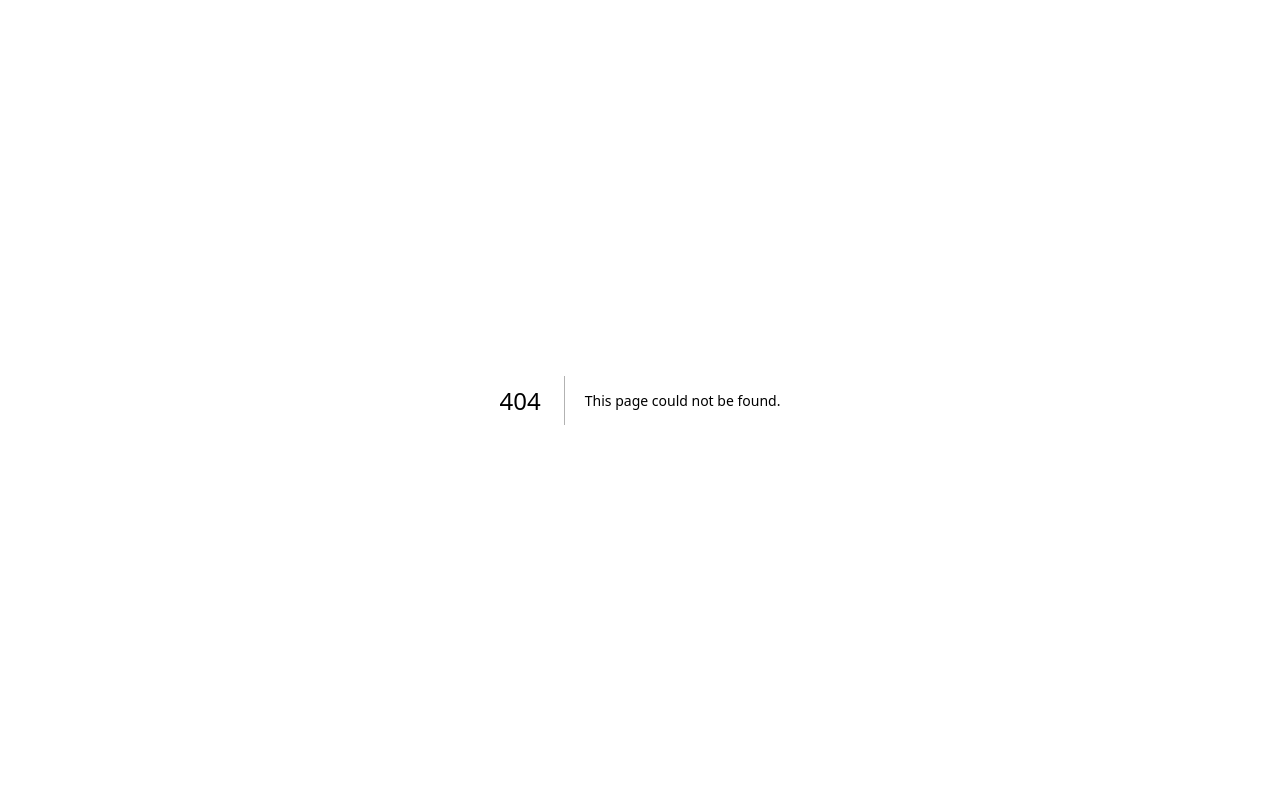
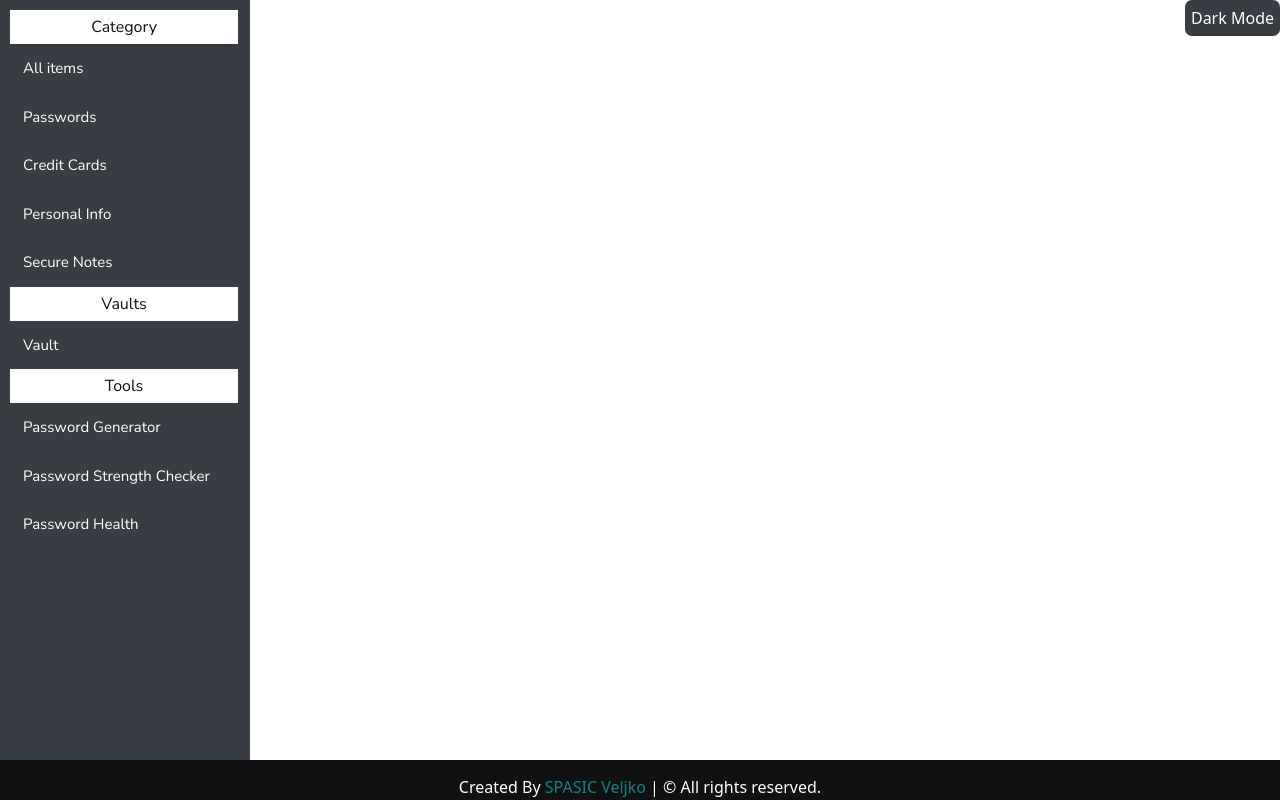
Before and after one commit to Veljko003/vaultpass, a Next.js app: page /formPages/creditCardForm in a window 1280 px wide. Before the commit this address had no page. Built offline with nearby package versions, Linux system fonts and the light colour scheme.

Commit message:
done: form pages for adding new items

```diff
--- a/src/pages/all-items.jsx
+++ b/src/pages/all-items.jsx
@@ -28,10 +28,10 @@ const AllItems = () => {
         <Button onClick={toggleDropdown} btnLabel="Add item" />
         {isDropdownVisible && (
           <div className={`${styles.dropdown} ${styles.visible}`}>
-            <Link href="/passwords"><span className={styles.item}>Password</span></Link><br /><br />
-            <Link href="/"><span className={styles.item}>Credit Card</span></Link><br /><br />
-            <Link href="/"><span className={styles.item}>Secure Note</span></Link><br /><br />
-            <Link href="/"><span className={styles.item}>Personal Info</span></Link>
+            <Link href="/formPages/passwordForm"><span className={styles.item}>Password</span></Link><br /><br />
+            <Link href="/formPages/creditCardForm"><span className={styles.item}>Credit Card</span></Link><br /><br />
+            <Link href="/formPages/secureNoteForm"><span className={styles.item}>Secure Note</span></Link><br /><br />
+            <Link href="/formPages/personalInfoForm"><span className={styles.item}>Personal Info</span></Link>
           </div>
         )}
       </Main>
--- /dev/null
+++ b/src/pages/formPages/creditCardForm.jsx
@@ -0,0 +1,24 @@
+// Imports
+import styles from "@/web/styles/Form.module.css";
+import HeadPage from "@/web/components/HeadPage";
+import Main from "@/web/components/Main";
+import Footer from "@/web/components/Footer";
+import Sidebar from "@/web/components/Sidebar";
+import ThemeSwitchButton from "@/web/components/ThemeSwitchButton";
+import Button from "@/web/components/Button";
+
+// CreditCardForm function
+const CreditCardForm = () => {
+  return (
+    <>
+      <HeadPage />
+      <Main>
+        <ThemeSwitchButton />
+        <Sidebar />
+      </Main>
+      <Footer />
+    </>
+  );
+};
+
+export default CreditCardForm;
--- /dev/null
+++ b/src/pages/formPages/passwordForm.jsx
@@ -0,0 +1,24 @@
+// Imports
+import styles from "@/web/styles/Form.module.css";
+import HeadPage from "@/web/components/HeadPage";
+import Main from "@/web/components/Main";
+import Footer from "@/web/components/Footer";
+import Sidebar from "@/web/components/Sidebar";
+import ThemeSwitchButton from "@/web/components/ThemeSwitchButton";
+import Button from "@/web/components/Button";
+
+// PasswordForm function
+const PasswordForm = () => {
+  return (
+    <>
+      <HeadPage />
+      <Main>
+        <ThemeSwitchButton />
+        <Sidebar />
+      </Main>
+      <Footer />
+    </>
+  );
+};
+
+export default PasswordForm;
--- /dev/null
+++ b/src/pages/formPages/personalInfoForm.jsx
@@ -0,0 +1,24 @@
+// Imports
+import styles from "@/web/styles/Form.module.css";
+import HeadPage from "@/web/components/HeadPage";
+import Main from "@/web/components/Main";
+import Footer from "@/web/components/Footer";
+import Sidebar from "@/web/components/Sidebar";
+import ThemeSwitchButton from "@/web/components/ThemeSwitchButton";
+import Button from "@/web/components/Button";
+
+// PersonalInfoForm function
+const PersonalInfoForm = () => {
+  return (
+    <>
+      <HeadPage />
+      <Main>
+        <ThemeSwitchButton />
+        <Sidebar />
+      </Main>
+      <Footer />
+    </>
+  );
+};
+
+export default PersonalInfoForm;
--- /dev/null
+++ b/src/pages/formPages/secureNoteForm.jsx
@@ -0,0 +1,24 @@
+// Imports
+import styles from "@/web/styles/Form.module.css";
+import HeadPage from "@/web/components/HeadPage";
+import Main from "@/web/components/Main";
+import Footer from "@/web/components/Footer";
+import Sidebar from "@/web/components/Sidebar";
+import ThemeSwitchButton from "@/web/components/ThemeSwitchButton";
+import Button from "@/web/components/Button";
+
+// SecureNoteForm function
+const SecureNoteForm = () => {
+  return (
+    <>
+      <HeadPage />
+      <Main>
+        <ThemeSwitchButton />
+        <Sidebar />
+      </Main>
+      <Footer />
+    </>
+  );
+};
+
+export default SecureNoteForm;
```
